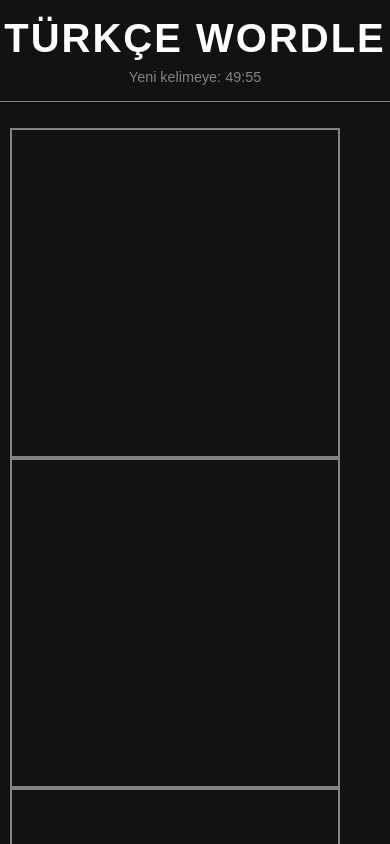
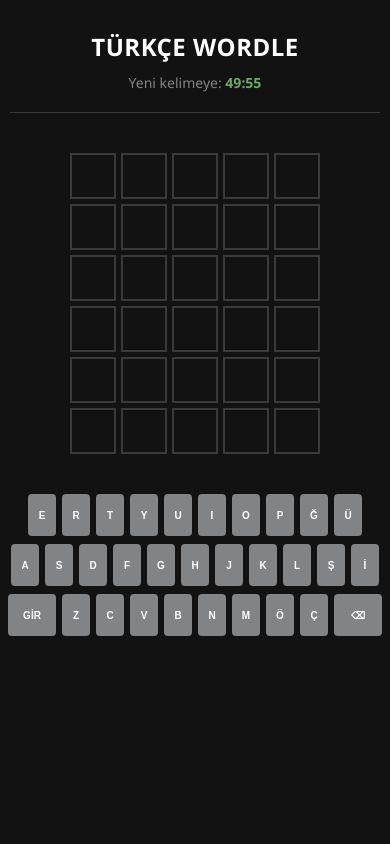
Before and after one commit to Resinder/tr-wordle-hourly, a plain HTML site: page index.html in a window 390 px wide. Shown: the top 844 px of the page. Drawn offline with Linux system fonts and the light colour scheme; no server answers.

Commit message:
Refactor CSS for improved styling and responsiveness
Updated styles for various elements including body, header, and game board. Improved responsiveness and added new animations.

```diff
--- a/style.css
+++ b/style.css
@@ -1,83 +1,212 @@
-:root {
-    --green: #538d4e;
-    --yellow: #b59f3b;
-    --gray: #3a3a3c;
-    --gray-light: #818384;
-    --bg-color: #121213;
-    --tile-color: #818384;
-    --key-bg: #818384;
-    --text-color: #ffffff;
-}
-
+/* Reset ve Genel Stiller */
 * {
-    box-sizing: border-box;
     margin: 0;
     padding: 0;
+    box-sizing: border-box;
 }
 
 body {
-    font-family: 'Poppins', sans-serif;
-    background-color: var(--bg-color);
-    color: var(--text-color);
+    font-family: 'Segoe UI', Tahoma, Geneva, Verdana, sans-serif;
+    background-color: #121213;
+    color: #ffffff;
     display: flex;
     flex-direction: column;
     align-items: center;
     min-height: 100vh;
-    padding: 1rem;
+    padding: 10px;
 }
 
-header {
-    text-align: center;
-    margin-bottom: 1rem;
-    border-bottom: 1px solid var(--gray-light);
+/* Container */
+.container {
     width: 100%;
     max-width: 500px;
-    padding-bottom: 1rem;
+    display: flex;
+    flex-direction: column;
+    align-items: center;
+    gap: 20px;
 }
 
-header h1 {
-    font-size: 2.5rem;
+/* Header */
+header {
+    width: 100%;
+    text-align: center;
+    padding: 20px 0;
+    border-bottom: 1px solid #3a3a3c;
+}
+
+h1 {
+    font-size: 32px;
     font-weight: 700;
-    letter-spacing: 0.05em;
+    letter-spacing: 0.5px;
+    margin-bottom: 10px;
 }
 
 #timer {
-    font-size: 0.9rem;
-    color: var(--gray-light);
-    margin-top: 0.5rem;
+    font-size: 14px;
+    color: #818384;
 }
 
-main {
-    flex-grow: 1;
-    display: flex;
-    justify-content: center;
-    align-items: center;
+#timer span {
+    color: #6aaa64;
+    font-weight: 600;
 }
 
+/* Mesaj Alanı */
+#message-container {
+    position: fixed;
+    top: 80px;
+    left: 50%;
+    transform: translateX(-50%);
+    z-index: 1000;
+    display: flex;
+    flex-direction: column;
+    gap: 10px;
+    pointer-events: none;
+}
+
+.message {
+    background-color: #ffffff;
+    color: #121213;
+    padding: 12px 24px;
+    border-radius: 8px;
+    font-weight: 600;
+    font-size: 14px;
+    box-shadow: 0 4px 12px rgba(0, 0, 0, 0.3);
+    opacity: 0;
+    transform: translateY(-20px);
+    transition: all 0.3s ease;
+}
+
+.message.show {
+    opacity: 1;
+    transform: translateY(0);
+}
+
+/* Oyun Tahtası */
 #game-board {
-    display: grid;
-    grid-template-rows: repeat(6, 1fr);
+    display: flex;
+    flex-direction: column;
     gap: 5px;
-    padding: 10px;
-    max-width: 350px;
-    width: 100%;
+    margin: 20px 0;
+}
+
+.row {
+    display: flex;
+    gap: 5px;
+    justify-content: center;
 }
 
 .tile {
-    width: 100%;
-    aspect-ratio: 1 / 1;
-    border: 2px solid var(--tile-color);
+    width: 62px;
+    height: 62px;
+    border: 2px solid #3a3a3c;
     display: flex;
+    align-items: center;
     justify-content: center;
-    align-items: center;
-    font-size: 2.5rem;
-    font-weight: 600;
+    font-size: 32px;
+    font-weight: 700;
     text-transform: uppercase;
-    transition: transform 0.2s, border-color 0.2s;
+    transition: all 0.2s ease;
 }
 
-.tile.flip {
-    animation: flip 0.5s ease-in-out;
+.tile.filled {
+    border-color: #565758;
+    animation: pop 0.1s ease;
+}
+
+.tile.correct {
+    background-color: #6aaa64;
+    border-color: #6aaa64;
+    color: #ffffff;
+}
+
+.tile.present {
+    background-color: #c9b458;
+    border-color: #c9b458;
+    color: #ffffff;
+}
+
+.tile.absent {
+    background-color: #3a3a3c;
+    border-color: #3a3a3c;
+    color: #ffffff;
+}
+
+/* Klavye */
+#keyboard {
+    width: 100%;
+    max-width: 500px;
+    display: flex;
+    flex-direction: column;
+    gap: 8px;
+    margin-bottom: 20px;
+}
+
+.keyboard-row {
+    display: flex;
+    gap: 6px;
+    justify-content: center;
+}
+
+.key {
+    background-color: #818384;
+    color: #ffffff;
+    border: none;
+    border-radius: 4px;
+    font-size: 13px;
+    font-weight: 700;
+    padding: 0;
+    cursor: pointer;
+    user-select: none;
+    min-width: 43px;
+    height: 58px;
+    display: flex;
+    align-items: center;
+    justify-content: center;
+    transition: all 0.1s ease;
+}
+
+.key:hover {
+    filter: brightness(1.1);
+}
+
+.key:active,
+.key.active {
+    transform: scale(0.95);
+}
+
+.key.wide {
+    min-width: 65px;
+    font-size: 12px;
+}
+
+.key.correct {
+    background-color: #6aaa64;
+}
+
+.key.present {
+    background-color: #c9b458;
+}
+
+.key.absent {
+    background-color: #3a3a3c;
+}
+
+/* Animasyonlar */
+@keyframes pop {
+    0% { transform: scale(1); }
+    50% { transform: scale(1.1); }
+    100% { transform: scale(1); }
+}
+
+@keyframes shake {
+    0%, 100% { transform: translateX(0); }
+    10%, 30%, 50%, 70%, 90% { transform: translateX(-5px); }
+    20%, 40%, 60%, 80% { transform: translateX(5px); }
+}
+
+.shake {
+    animation: shake 0.5s;
 }
 
 @keyframes flip {
@@ -86,94 +215,67 @@ main {
     100% { transform: rotateX(0); }
 }
 
-.tile.correct {
-    background-color: var(--green);
-    border-color: var(--green);
-    animation: flip 0.5s ease-in-out;
+.flip {
+    animation: flip 0.5s;
 }
 
-.tile.present {
-    background-color: var(--yellow);
-    border-color: var(--yellow);
-    animation: flip 0.5s ease-in-out;
+@keyframes bounce {
+    0%, 100% { transform: translateY(0); }
+    50% { transform: translateY(-20px); }
 }
 
-.tile.absent {
-    background-color: var(--gray);
-    border-color: var(--gray);
-    animation: flip 0.5s ease-in-out;
+.bounce {
+    animation: bounce 0.5s ease-in-out;
 }
 
-#keyboard {
-    margin-top: 1rem;
-    width: 100%;
-    max-width: 500px;
+/* Responsive Tasarım - Tablet */
+@media (max-width: 600px) {
+    h1 {
+        font-size: 24px;
     }
 
-.keyboard-row {
-    display: flex;
-    justify-content: center;
-    margin: 4px 0;
-    gap: 6px;
+    .tile {
+        width: 52px;
+        height: 52px;
+        font-size: 28px;
     }
 
-button {
-    font-family: 'Poppins', sans-serif;
-    font-weight: 600;
-    background-color: var(--key-bg);
-    color: var(--text-color);
-    border: none;
-    border-radius: 4px;
-    padding: 0;
-    cursor: pointer;
-    text-transform: uppercase;
-    min-width: 30px;
-    height: 50px;
-    font-size: 1rem;
-    display: flex;
-    justify-content: center;
-    align-items: center;
-    transition: background-color 0.2s, transform 0.1s;
+    .key {
+        min-width: 32px;
+        height: 48px;
+        font-size: 11px;
     }
 
-button:active {
-    transform: scale(0.95);
+    .key.wide {
+        min-width: 55px;
+        font-size: 10px;
+    }
 }
 
-.wide-btn {
-    min-width: 60px;
-    font-size: 0.8rem;
-    padding: 0 10px;
+/* Responsive Tasarım - Mobil */
+@media (max-width: 400px) {
+    .tile {
+        width: 46px;
+        height: 46px;
+        font-size: 24px;
     }
 
-button.correct { background-color: var(--green); }
-button.present { background-color: var(--yellow); }
-button.absent { background-color: var(--gray); }
+    .key {
+        min-width: 28px;
+        height: 42px;
+        font-size: 10px;
+    }
+
+    .key.wide {
+        min-width: 48px;
+    }
 
     #message-container {
-    position: fixed;
-    top: 20%;
-    left: 50%;
-    transform: translateX(-50%);
-    display: flex;
-    flex-direction: column;
-    align-items: center;
-    gap: 10px;
-    z-index: 1000;
+        top: 70px;
+    }
 }
 
-.message {
-    background-color: var(--gray);
-    color: var(--text-color);
-    padding: 16px 24px;
-    border-radius: 8px;
-    font-size: 1.1rem;
-    opacity: 0;
-    animation: fadeInOut 2s ease-in-out;
+/* Koyu Tema (Opsiyonel - zaten koyu) */
+@media (prefers-color-scheme: light) {
+    /* İsteğe bağlı açık tema desteği eklenebilir */
 }
-
-@keyframes fadeInOut {
-    0% { opacity: 0; transform: translateY(-20px); }
-    20%, 80% { opacity: 1; transform: translateY(0); }
-    100% { opacity: 0; transform: translateY(-20px); }
-}
```
Lines whose indentation alone changed are shown as unchanged.
